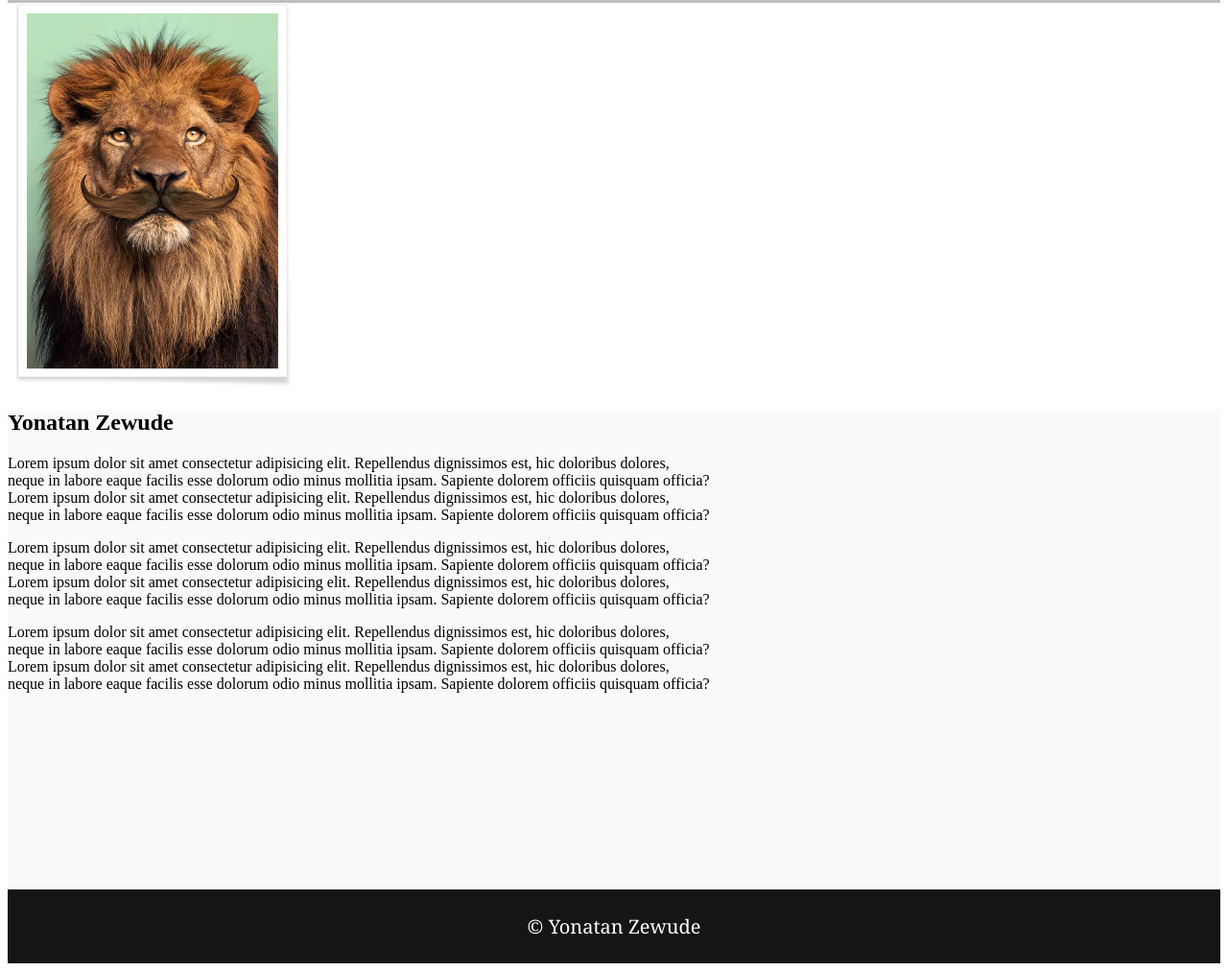
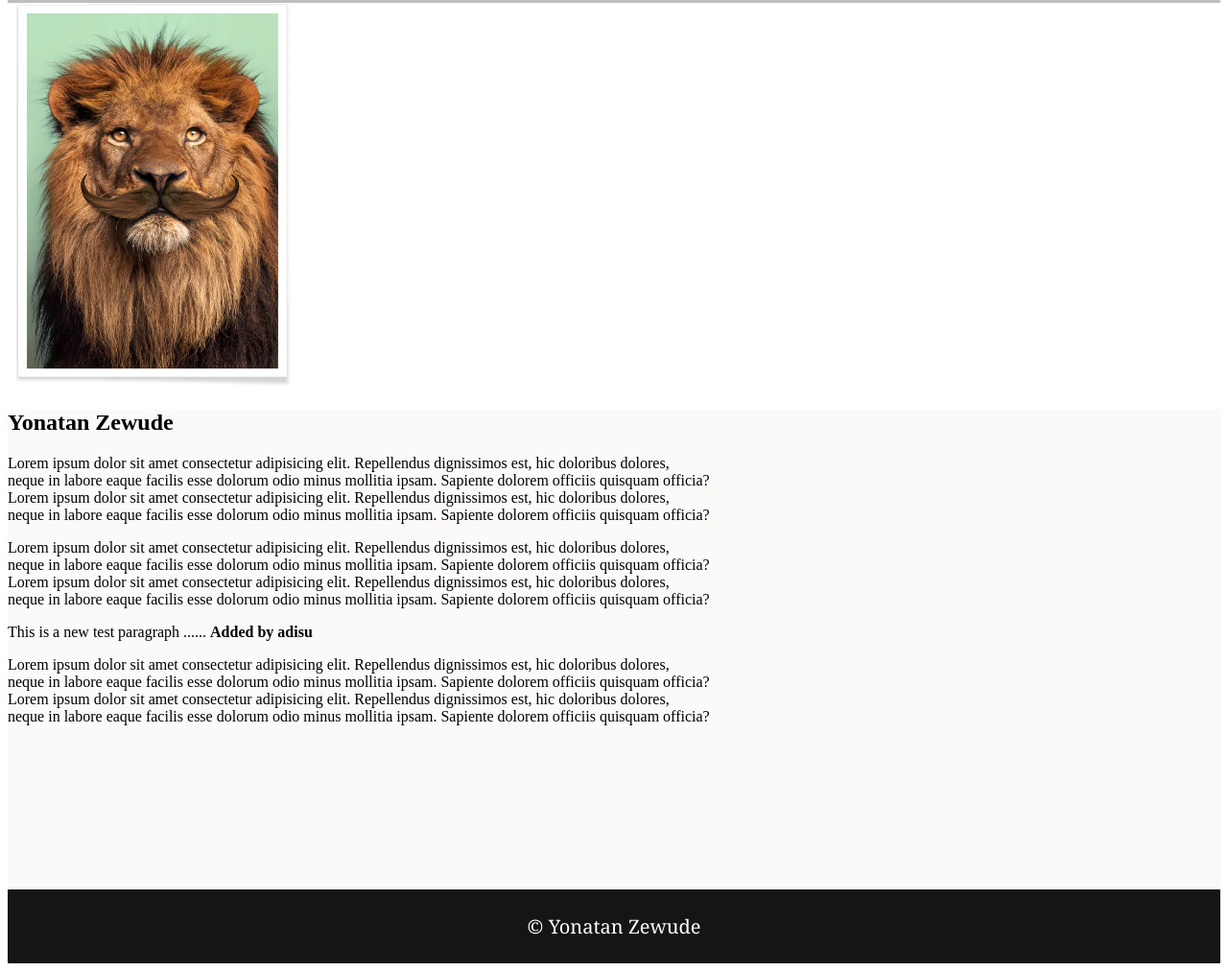
Before and after one commit to YonatanZewude/test, a plain HTML site: page index.html in a window 1280 px wide. Shown: the part 334-1346 px from the top of the page at 96% size. Drawn offline with Linux system fonts and the light colour scheme.

Commit message:
Add  one more description

```diff
--- a/index.html
+++ b/index.html
@@ -42,6 +42,9 @@
                             Lorem ipsum dolor sit amet consectetur adipisicing elit. Repellendus dignissimos est, hic doloribus dolores, <br>
                             neque in labore eaque facilis esse dolorum odio minus mollitia ipsam. Sapiente dolorem officiis quisquam officia?</p>
 
+                            <p>This is a new test paragraph ......
+                                <b>Added by adisu</b>
+                            </p>
                             <p>Lorem ipsum dolor sit amet consectetur adipisicing elit. Repellendus dignissimos est, hic doloribus dolores, <br>
                             neque in labore eaque facilis esse dolorum odio minus mollitia ipsam. Sapiente dolorem officiis quisquam officia?<br>
                             Lorem ipsum dolor sit amet consectetur adipisicing elit. Repellendus dignissimos est, hic doloribus dolores, <br>
```
